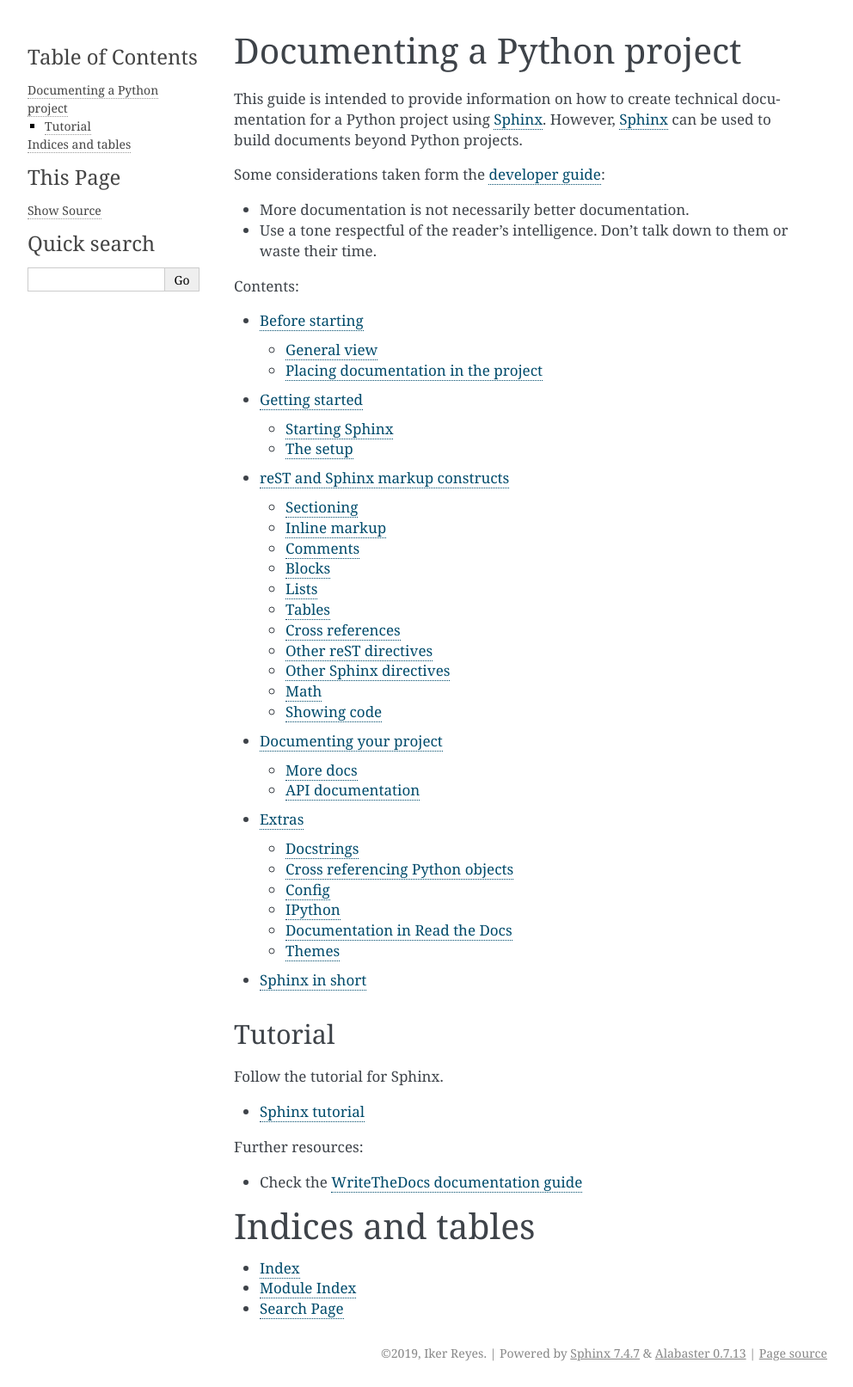
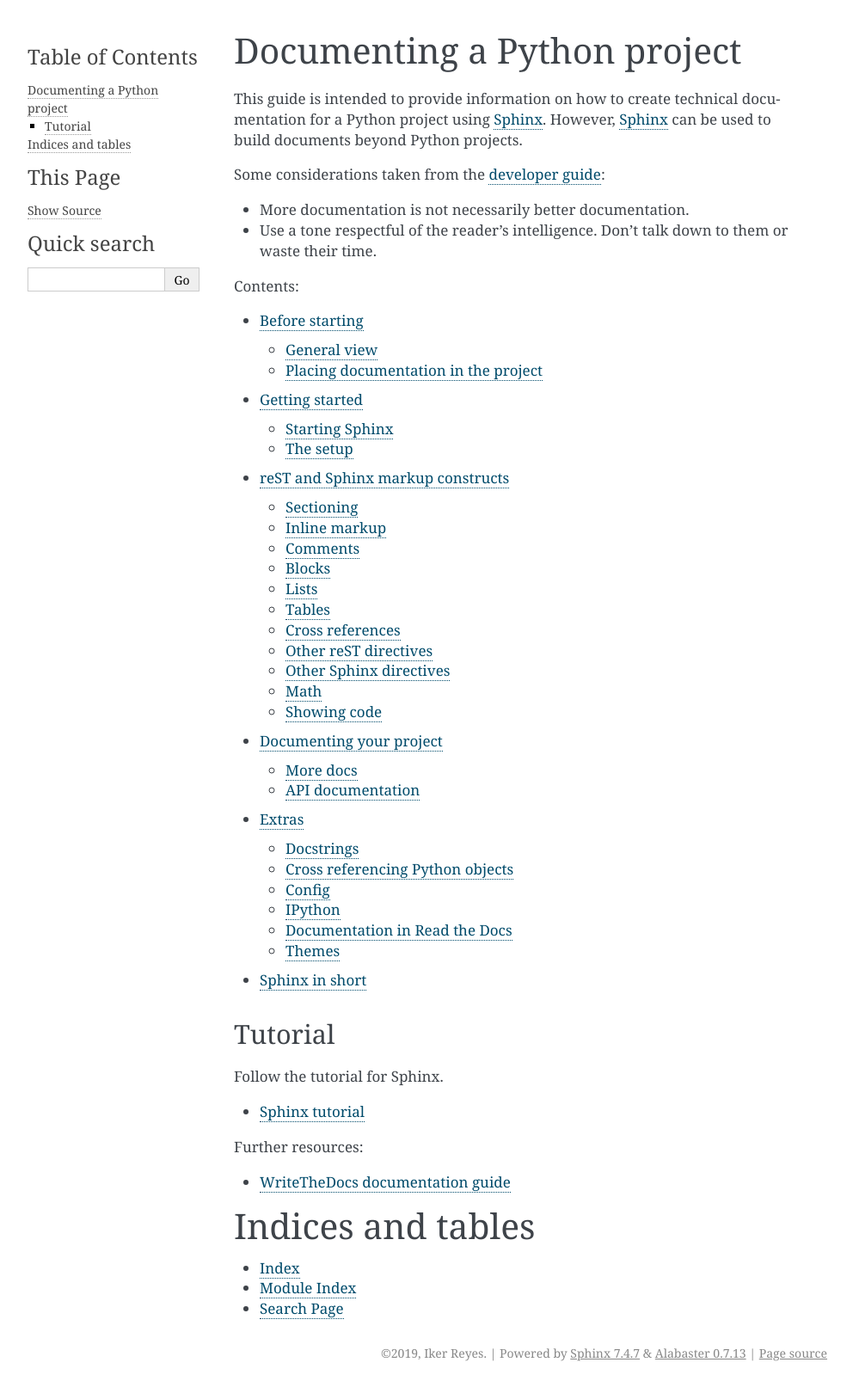
Before and after one commit to ikerreyes/sphinx, a Sphinx documentation site: the page built from source/index.rst, in a window 1280 px wide. Shown: the whole page at 86% size, without its empty margins (148-1140 px from the left). Built offline with Sphinx 7.4.7, drawn with Linux system fonts in a browser that asks for light colours.

Commit message:
Minor style changes (mainly breaking lines)

```diff
--- a/source/index.rst
+++ b/source/index.rst
@@ -12,11 +12,12 @@
 using `Sphinx`_.
 However, `Sphinx`_ can be used to build documents beyond Python projects.
 
-Some considerations taken form
+Some considerations taken from
 the `developer guide <https://docs.python.org/devguide/documenting.html>`_:
 
 - More documentation is not necessarily better documentation.
-- Use a tone respectful of the reader’s intelligence. Don’t talk down to them or waste their time.
+- Use a tone respectful of the reader’s intelligence.
+  Don’t talk down to them or waste their time.
 
 
 Contents:
@@ -48,7 +49,7 @@
 
 Further resources:
 
-- Check the `WriteTheDocs documentation guide <http://www.writethedocs.org/guide/>`_
+- `WriteTheDocs documentation guide <http://www.writethedocs.org/guide/>`_
 
 
 
--- a/source/intro.rst
+++ b/source/intro.rst
@@ -69,7 +69,8 @@
 and
 http://ericholscher.com/blog/2016/mar/15/dont-use-markdown-for-technical-docs/
 
-**Markdown** is designed for the web and you can write HTML is the markup syntax is not enough.
+**Markdown** is designed for the web and you can write HTML
+if the markup syntax is not enough.
 Said that, it also has some issues.
 The main one is probably the *lack of a standard*. There are many different
 `"flavours" <https://github.com/commonmark/CommonMark/wiki/Markdown-Flavors>`_ incompatible between them.
```
